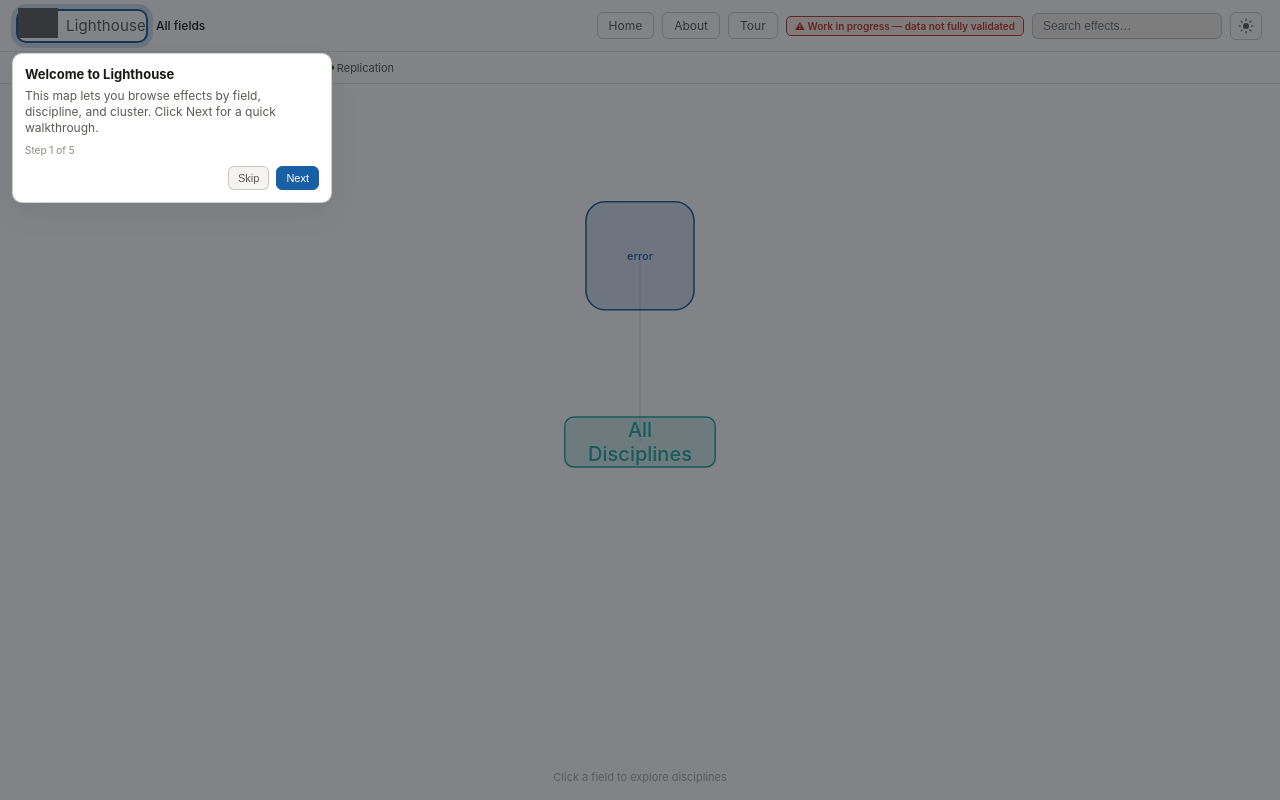
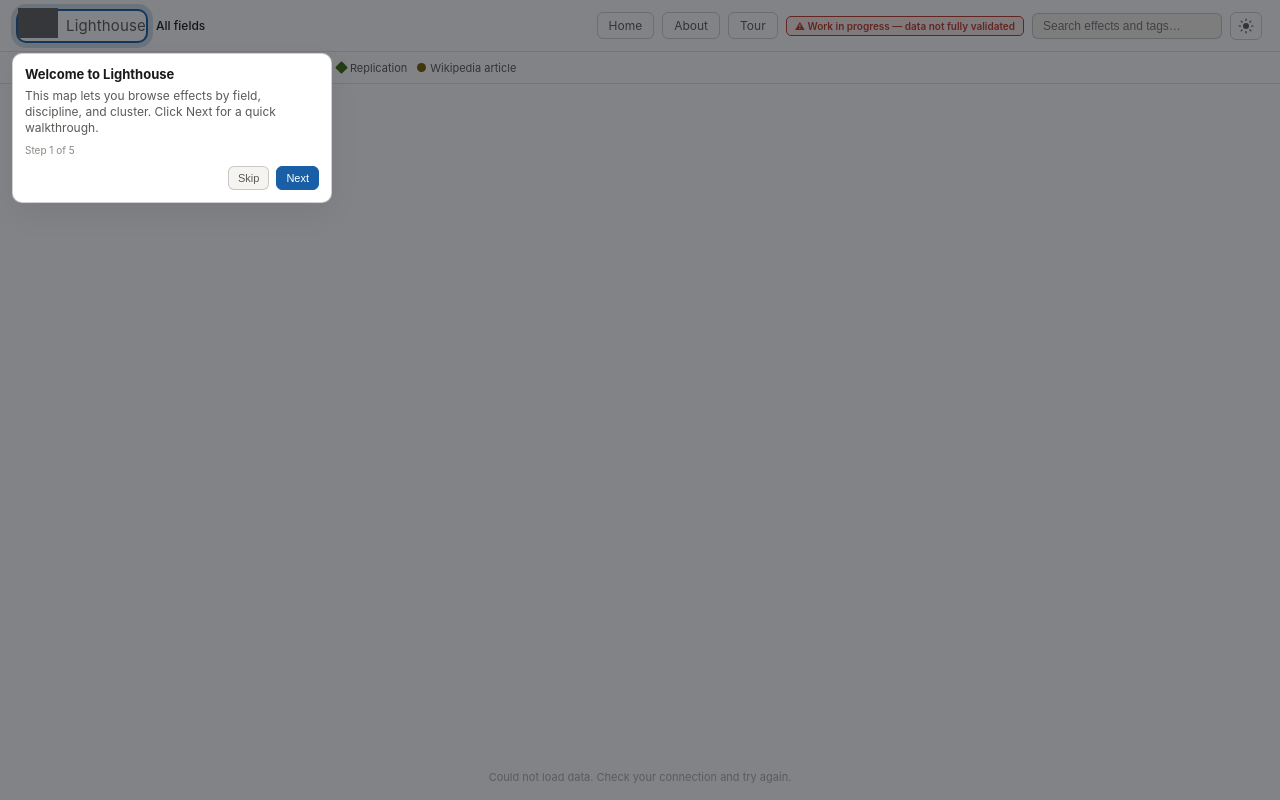
Before and after one commit to forrtproject/lighthouse, a Flask app: page / in a window 1280 px wide. Run offline with Flask 3, Linux system fonts and the light colour scheme; parts of the project's set-up code (start-up, migrations or seed data) failed here and were passed over; grey boxes are pictures that could not be loaded.

Commit message:
Keyboard shortcuts, request error messages, ranked search, fuller legend
- Escape closes the tour, search results or evidence panel; Enter opens the
  first search result
- failed API requests show a message instead of failing silently; out-of-order
  search and effect responses are dropped
- search ranks name matches before description-only matches
- legend lists Wikipedia articles, which already appear in timelines

Co-Authored-By: Claude Fable 5.1 <noreply@anthropic.com>

```diff
--- a/app.py
+++ b/app.py
@@ -119,19 +119,33 @@ class DataStore:
 
     def search(self, query: str, limit: int = 20) -> dict[str, list[dict]]:
         q = query.lower()
-        effect_results = []
+        # Rank: name starts with the query, then name contains it, then only
+        # the description mentions it. Previously results came in sheet order,
+        # so an exact name match could be cut off by the limit.
+        ranked: list[tuple[int, str, dict]] = []
         for e in self.effects:
-            if q in e["name"].lower() or q in e.get("description", "").lower():
-                effect_results.append({
-                    "id": e["id"],
-                    "name": e["name"],
-                    "field": e.get("field") or "Other",
-                    "discipline": e["discipline"],
-                    "clusters": e.get("clusters", []),
-                    "status": e["status"],
-                })
-                if len(effect_results) >= limit:
-                    break
+            name = e["name"].lower()
+            if name.startswith(q):
+                rank = 0
+            elif q in name:
+                rank = 1
+            elif q in (e.get("description") or "").lower():
+                rank = 2
+            else:
+                continue
+            ranked.append((rank, name, e))
+        ranked.sort(key=lambda t: (t[0], t[1]))
+        effect_results = [
+            {
+                "id": e["id"],
+                "name": e["name"],
+                "field": e.get("field") or "Other",
+                "discipline": e["discipline"],
+                "clusters": e.get("clusters", []),
+                "status": e["status"],
+            }
+            for _, _, e in ranked[:limit]
+        ]
 
         cluster_results: list[dict] = []
         for disc, clusters in self._clusters_by_disc.items():
--- a/static/js/app.js
+++ b/static/js/app.js
@@ -93,8 +93,10 @@ const safeUrl = v => (/^https?:\/\//i.test(String(v ?? '').trim()) ? String(v).t
 // ── API ────────────────────────────────────────────────────────────────────
 async function api(path) {
   const r = await fetch(path);
+  if (!r.ok) throw new Error(`Request failed (${r.status}): ${path}`);
   return r.json();
 }
+const LOAD_ERROR = 'Could not load data. Check your connection and try again.';
 
 // ── BREADCRUMB ─────────────────────────────────────────────────────────────
 function setBc() {
@@ -301,6 +303,15 @@ async function render() {
   });
   liveNodes.clear();
 
+  try {
+    await renderLevel(seq);
+  } catch (err) {
+    console.error(err);
+    if (!isStale(seq)) hint.textContent = LOAD_ERROR;
+  }
+}
+
+async function renderLevel(seq) {
   if (state.level === 0) {
     hint.textContent = 'Click a field to explore disciplines';
     await renderFields(seq);
@@ -542,8 +553,18 @@ const STATUS_BG = {
   replicated:'#2d9b5c22', not_replicated:'#e05c3022', reversed:'#99355622', mixed:'#c49a0022', unknown:'#88878022'
 };
 
+let openEffectSeq = 0;
 async function openEffect(effectId) {
-  const data = await api(`/api/effect/${encodeURIComponent(effectId)}`);
+  const seq = ++openEffectSeq;
+  let data;
+  try {
+    data = await api(`/api/effect/${encodeURIComponent(effectId)}`);
+  } catch (err) {
+    console.error(err);
+    if (seq === openEffectSeq) hint.textContent = LOAD_ERROR;
+    return;
+  }
+  if (seq !== openEffectSeq) return;  // a later click won; don't overwrite its panel
   tlTitle.textContent = data.name;
   tlDesc.textContent = data.description || '';
   // const sc = STATUS_COLORS[data.status] || STATUS_COLORS.unknown;
@@ -670,6 +691,7 @@ document.getElementById('tl-close').addEventListener('click', closeTimeline);
 const searchInput = document.getElementById('search-input');
 const searchResults = document.getElementById('search-results');
 let searchTimeout;
+let searchSeq = 0;
 
 function colorForTag(name) {
   let hash = 0;
@@ -696,9 +718,20 @@ function openClusterFromSearch(clusterName, disciplineName, fieldName) {
 searchInput.addEventListener('input', () => {
   clearTimeout(searchTimeout);
   const q = searchInput.value.trim();
+  const seq = ++searchSeq;
   if (q.length < 2) { searchResults.classList.remove('open'); return; }
   searchTimeout = setTimeout(async () => {
-    const payload = await api(`/api/search?q=${encodeURIComponent(q)}`);
+    let payload;
+    try {
+      payload = await api(`/api/search?q=${encodeURIComponent(q)}`);
+    } catch (err) {
+      console.error(err);
+      if (seq !== searchSeq) return;
+      searchResults.innerHTML = '<div class="sr-item" style="color:var(--text3)">Search is unavailable right now</div>';
+      searchResults.classList.add('open');
+      return;
+    }
+    if (seq !== searchSeq) return;  // a newer query is in flight; drop this answer
     const effects = payload.effects || [];
     const clusters = payload.clusters || [];
     searchResults.innerHTML = '';
@@ -764,6 +797,21 @@ searchInput.addEventListener('input', () => {
 
 document.addEventListener('click', e => {
   if (!e.target.closest('#search-wrap')) searchResults.classList.remove('open');
+});
+
+// Enter opens the first result
+searchInput.addEventListener('keydown', e => {
+  if (e.key !== 'Enter' || !searchResults.classList.contains('open')) return;
+  const first = searchResults.querySelector('.sr-tag, .sr-item-name');
+  if (first) { e.preventDefault(); first.click(); }
+});
+
+// Escape closes the topmost thing: tour, then search results, then evidence panel
+document.addEventListener('keydown', e => {
+  if (e.key !== 'Escape') return;
+  if (tourState) destroyTour(true);
+  else if (searchResults.classList.contains('open')) { searchResults.classList.remove('open'); searchInput.blur(); }
+  else if (tlPanel.classList.contains('open')) closeTimeline();
 });
 
 // ── ONBOARDING TOUR ───────────────────────────────────────────────────────
--- a/templates/index.html
+++ b/templates/index.html
@@ -23,7 +23,7 @@
       <button id="tour-btn" type="button" class="nav-link nav-link-btn">Tour</button>
       <span id="wip-badge">⚠ Work in progress — data not fully validated</span>
       <div id="search-wrap">
-        <input id="search-input" type="text" placeholder="Search effects…" autocomplete="off">
+        <input id="search-input" type="search" placeholder="Search effects and tags…" aria-label="Search effects and tags" autocomplete="off">
         <div id="search-results"></div>
       </div>
       <button id="theme-toggle" aria-label="Toggle theme" title="Toggle dark/light mode">
@@ -36,11 +36,12 @@
 
   <div id="legend">
     <div class="leg-group">
-      <span class="leg-label">Papers:</span>
+      <span class="leg-label">Evidence:</span>
       <span class="leg-item"><span class="leg-dot" style="background:#185FA5"></span>Foundational</span>
       <span class="leg-item"><span class="leg-dot" style="background:#0F6E56;border-radius:50%"></span>Critique</span>
       <span class="leg-item"><span class="leg-dot" style="background:#534AB7"></span>Meta-analysis</span>
       <span class="leg-item"><span class="leg-dot leg-diamond" style="background:#3B6D11"></span>Replication</span>
+      <span class="leg-item"><span class="leg-dot" style="background:#7a5c00;border-radius:50%"></span>Wikipedia article</span>
     </div>
     <!-- <div class="leg-group">
       <span class="leg-label">Status:</span>
```
